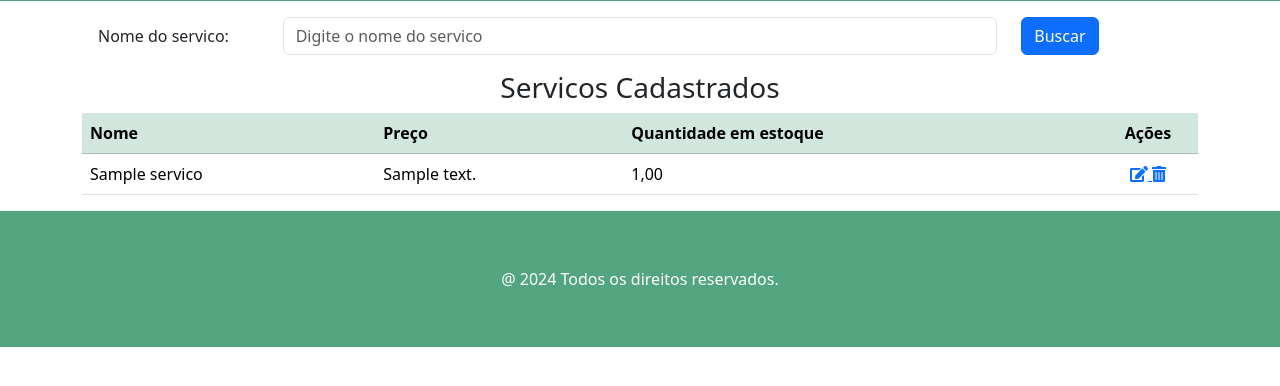
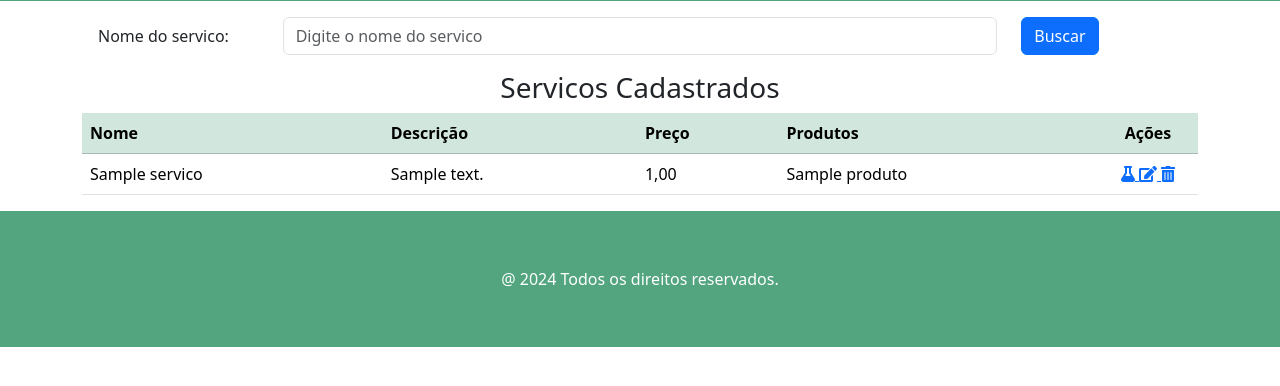
Before and after one commit to hac00/agenda, a Django app: page /servicos in a window 1280 px wide. Shown: the part 156-542 px from the top of the page. Run offline with Django 5.2, Linux system fonts and the light colour scheme; tables that the repository leaves empty hold one stand-in row (values such as "Sample post"); parts of the project's set-up code (start-up, migrations or seed data) failed here and were passed over; some libraries are stand-ins or nearby versions.

Commit message:
Django 10: ProdutoServico
implementa n2n em servicos (ProdutosServico) + formset

```diff
--- a/servicos/forms.py
+++ b/servicos/forms.py
@@ -1,6 +1,7 @@
 from django import forms
+from django.forms import inlineformset_factory
 
-from servicos.models import Servico
+from servicos.models import Servico, ProdutosServico
 
 
 class ServicoModelForm(forms.ModelForm):
@@ -14,3 +15,5 @@ class ServicoModelForm(forms.ModelForm):
             'descricao': {'required': 'A descrição do serviço é um campo obrigatório'},
             'preco': {'required': 'O preço do serviço é um campo obrigatório'},
         }
+
+ProdutosServicoInLine = inlineformset_factory(Servico, ProdutosServico, fk_name='servico', fields=('produto', 'quantidade'), extra=1, can_delete=True)
--- a/servicos/models.py
+++ b/servicos/models.py
@@ -4,6 +4,11 @@ class Servico(models.Model):
     nome = models.CharField('Serviço', max_length=100, help_text='Nome do serviço', unique=True)
     descricao = models.TextField('Descrição', max_length=300, help_text='Descrição do serviço')
     preco = models.DecimalField('Preço', max_digits=5, decimal_places=2, help_text='Preço do serviço')
+    produto = models.ManyToManyField('produtos.Produto', through='servicos.ProdutosServico')
+
+    @property
+    def produtos(self):
+        return ProdutosServico.objects.filter(servico=self)
 
     class Meta:
         verbose_name = 'Serviço'
@@ -11,3 +16,15 @@ class Servico(models.Model):
 
     def __str__(self):
         return self.nome
+
+class ProdutosServico(models.Model):
+    servico = models.ForeignKey('servicos.Servico', verbose_name='Serviço', help_text='Nome do serviço utilizado', on_delete=models.PROTECT, related_name='servico')
+    produto = models.ForeignKey('produtos.Produto', verbose_name='Produto', help_text='Nome do produto utilizado', on_delete=models.PROTECT, related_name='produto')
+    quantidade = models.DecimalField('Quantidade', max_digits=5, decimal_places=2, help_text='Quantidade utilizada do produto')
+
+    class Meta:
+        verbose_name='Produto utilizado'
+        verbose_name_plural = 'Produtos utilizados'
+
+    def __str__(self):
+        return f'{self.produto}'
--- a/servicos/templates/servicos.html
+++ b/servicos/templates/servicos.html
@@ -24,8 +24,9 @@
                     <table class="table table-hover">
                         <thead class="table-success">
                             <th>Nome</th>
+                            <th>Descrição</th>
                             <th>Preço</th>
-                            <th>Quantidade em estoque</th>
+                            <th>Produtos</th>
                             <th style="width: 100px; text-align: center">Ações</th>
                         </thead>
                         <tbody>
@@ -34,7 +35,21 @@
                                 <td> {{ servico.nome }} </td>
                                 <td> {{ servico.descricao }} </td>
                                 <td> {{ servico.preco }} </td>
+                                <td>
+                                    {% for produto in servico.produtos %}
+                                        {% if forloop.last %}
+                                            {{ produto }}
+                                        {% else %}
+                                            {{ produto }},
+                                        {% endif %}
+                                    {% endfor %}
+                                </td>
                                 <td style="text-align: center">
+                                    <a href="{% url 'servico_inline' servico.pk %}">
+                                        <span class="icon">
+                                            <i class="fas fa-flask"></i>
+                                        </span>
+                                    </a>
                                     <a href="{% url 'servico_editar' servico.pk %}">
                                         <span class="icon">
                                             <i class="fas fa-edit"></i>
--- a/servicos/urls.py
+++ b/servicos/urls.py
@@ -1,10 +1,11 @@
 from django.urls import path
 
-from .views import ServicosView, ServicoAddView, ServicoUpdateView, ServicoDeleteView
+from .views import ServicosView, ServicoAddView, ServicoUpdateView, ServicoDeleteView, ServicoInLineEditView
 
 urlpatterns = [
     path('servicos', ServicosView.as_view(), name='servicos'),
     path('servico/adicionar/', ServicoAddView.as_view(), name='servico_adicionar'),
     path('<int:pk>/servico/editar/', ServicoUpdateView.as_view(), name='servico_editar'),
     path('<int:pk>/servico/apagar/', ServicoDeleteView.as_view(), name='servico_apagar'),
+    path('<int:pk>/servico/inline', ServicoInLineEditView.as_view(), name='servico_inline'),
 ]
--- a/servicos/views.py
+++ b/servicos/views.py
@@ -2,10 +2,13 @@ from django.contrib import messages
 from django.contrib.messages.views import SuccessMessageMixin
 from django.core.paginator import Paginator
 from django.db.models import Q
+from django.shortcuts import get_object_or_404, redirect
 from django.urls import reverse_lazy
+from django.views import View
 from django.views.generic import ListView, CreateView, UpdateView, DeleteView
+from django.views.generic.base import TemplateResponseMixin
 
-from .forms import ServicoModelForm
+from .forms import ServicoModelForm, ProdutosServicoInLine
 from .models import Servico
 
 class ServicosView(ListView):
@@ -45,3 +48,24 @@ class ServicoDeleteView(SuccessMessageMixin, DeleteView):
     template_name = 'servico_apagar.html'
     success_url = reverse_lazy('servicos')
     success_message = 'Serviço deletado com sucesso!'
+
+class ServicoInLineEditView(TemplateResponseMixin, View):
+    template_name = 'servico_form_inline.html'
+
+    def get_formset(self, data=None):
+        return ProdutosServicoInLine(instance=self.servico, data=data)
+
+    def dispatch(self, request, pk):
+        self.servico = get_object_or_404(Servico, id=pk)
+        return super().dispatch(request, pk)
+
+    def get(self, request, *args, **kwargs):
+        formset = self.get_formset()
+        return self.render_to_response({'servico': self.servico, 'formset': formset})
+
+    def post(self, request, *args, **kwargs):
+        formset = self.get_formset(data=request.POST)
+        if formset.is_valid():
+            formset.save()
+            return redirect('servicos')
+        return self.render_to_response({'servico': self.servico, 'formset': formset})
```
Also changed, not shown: servicos/templates/servico_form_inline.html (added, +22 -0 lines), servicos/migrations/0003_produtosservico.py (added), servicos/migrations/0004_alter_produtosservico_quantidade.py (added), servicos/migrations/0005_servico_produto.py (added).
